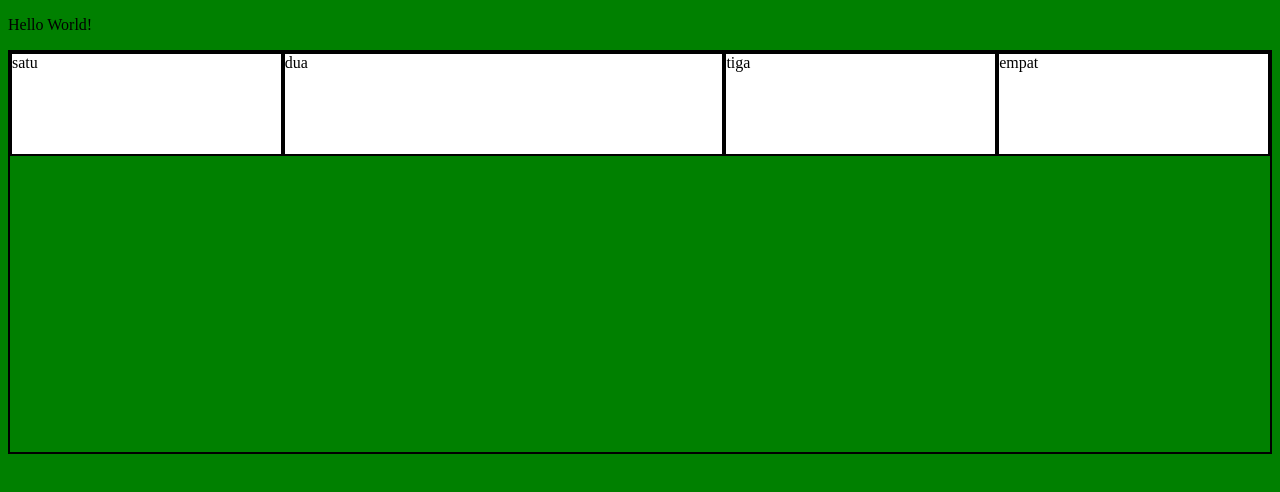
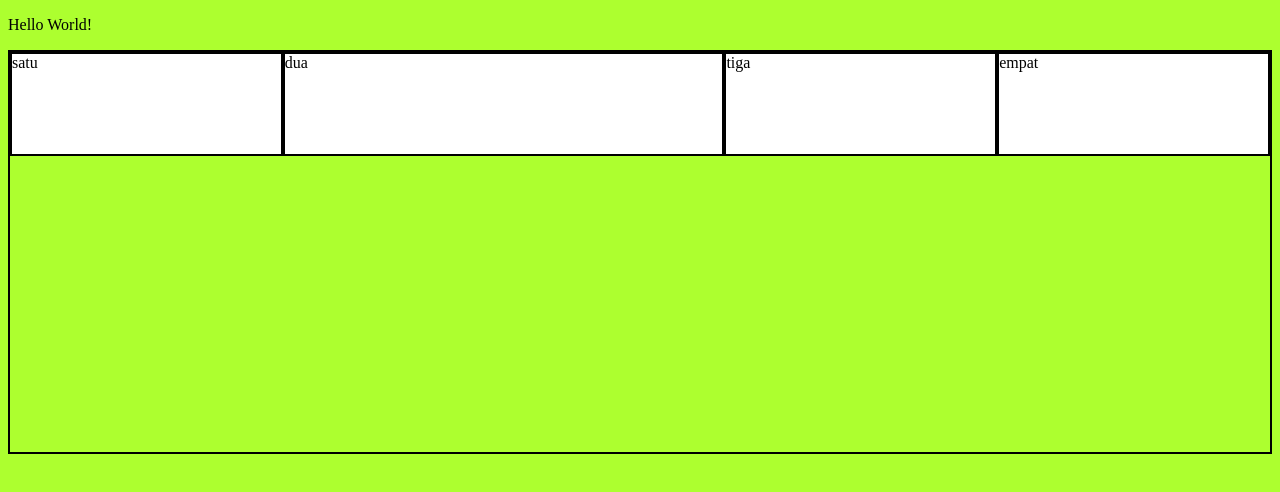
Before and after one commit to Rosydensus/Flexbox-css, a plain HTML site: page index.html in a window 1280 px wide. Drawn offline with Linux system fonts and the light colour scheme.

Commit message:
mengubah lagi warna background

```diff
--- a/style.css
+++ b/style.css
@@ -1,5 +1,5 @@
 body {
-   background: green;
+   background:greenyellow;
 }
 
 .flex-parent {
```
